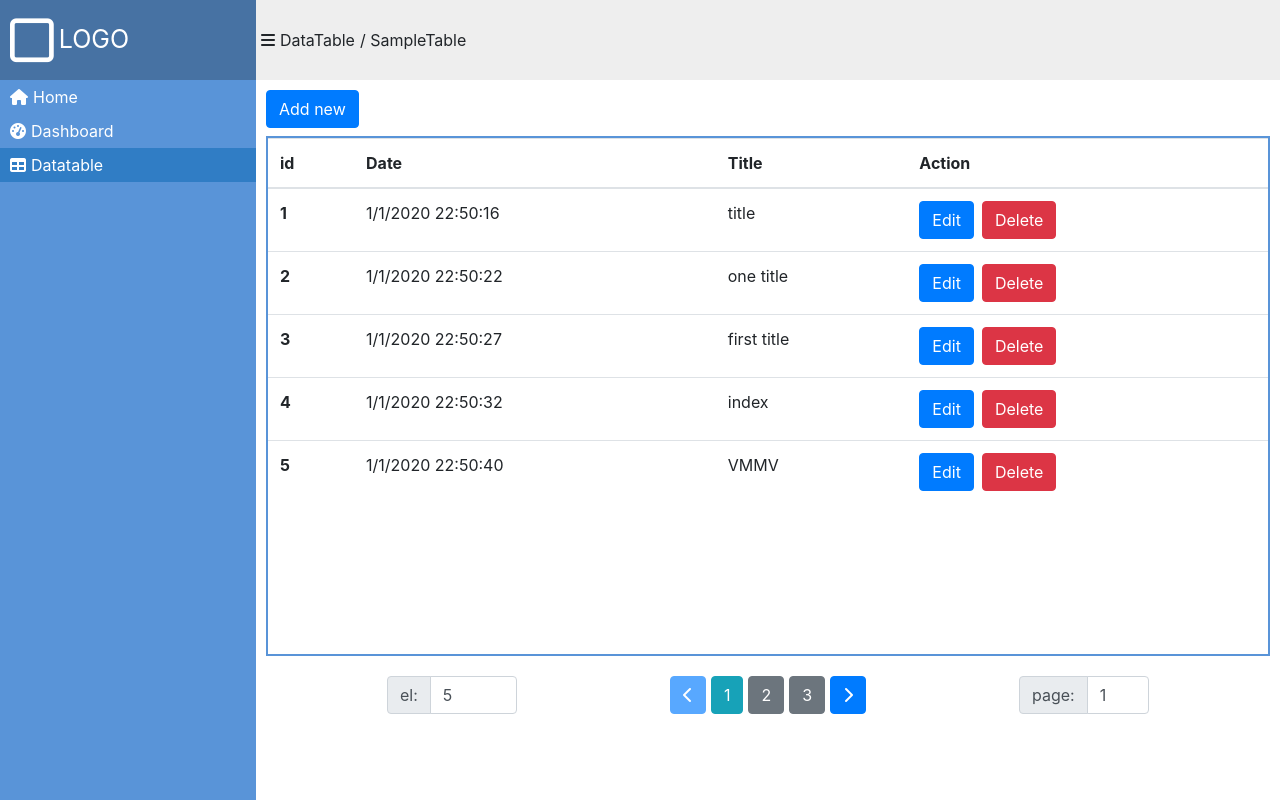
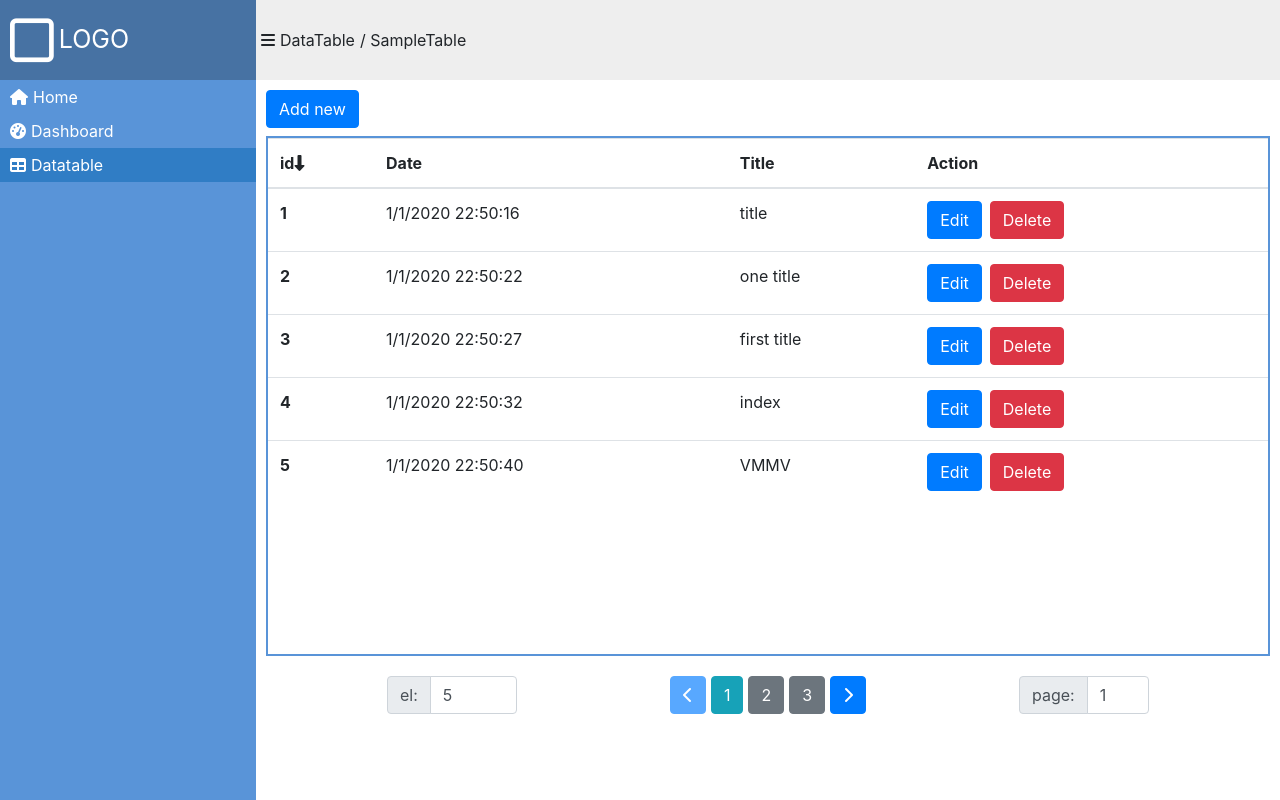
Before and after one commit to NickolayBauer/testSmartComVue, a Vue app: page /datatable/SampleTable in a window 1280 px wide. Built offline with nearby package versions, Linux system fonts and the light colour scheme; data requests are answered from the project's data file.

Commit message:
sort by id

```diff
--- a/src/components/DataTable.vue
+++ b/src/components/DataTable.vue
@@ -12,7 +12,15 @@
             <table class="table">
                 <thead>
                     <tr>
-                        <th scope="col">id</th>
+                        <th scope="col" @click="sortMode = !sortMode">
+                            <div class="sortId">
+                                <span>id</span>
+                                <i
+                                    class="fas"
+                                    :class="[sortMode ? 'fa-long-arrow-alt-down': 'fa-long-arrow-alt-up']"
+                                ></i>
+                            </div>
+                        </th>
                         <th scope="col">Date</th>
                         <th scope="col">Title</th>
                         <th scope="col">Action</th>
@@ -118,6 +126,7 @@ export default {
             editableItem: {},
             toPage: 0,
             elemsOnPage: 5,
+            sortMode: true
         };
     },
     mounted() {
@@ -158,9 +167,15 @@ export default {
             this.$store.dispatch("deleteItem", item_id);
         },
         sortById(items) {
-            return items.sort(function(a, b) {
-                return a.id - b.id;
-            });
+            if (this.sortMode === true) {
+                return items.sort(function(a, b) {
+                    return a.id - b.id;
+                });
+            } else if (this.sortMode === false) {
+                return items.sort(function(a, b) {
+                    return b.id - a.id;
+                });
+            }
         }
     },
     computed: {
--- a/src/styles/main.scss
+++ b/src/styles/main.scss
@@ -152,3 +152,12 @@ body {
         margin: 0 $main-gap*0.25 0 $main-gap*0.25
     }
 }
+
+.sortId {
+    cursor: pointer;
+    transition: .25s;
+
+    &:hover {
+        color: $ui-dark-blue;
+    }
+}
```
